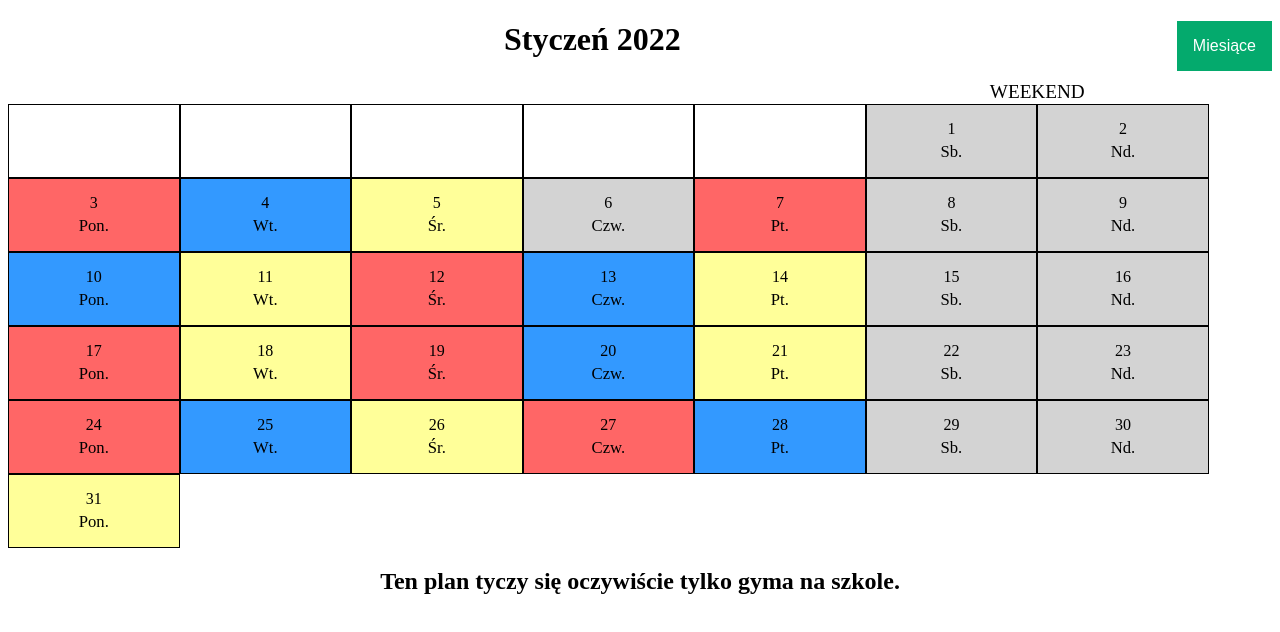
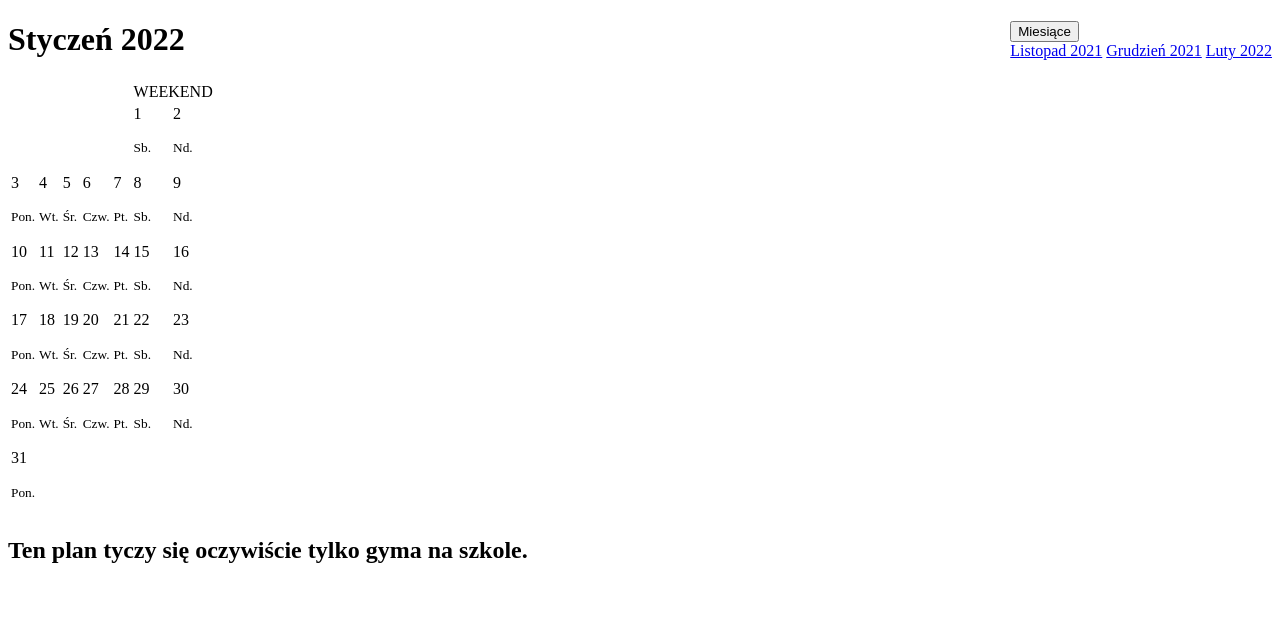
Before and after one commit to sredniawski-pokemongo/pokemon-go-sredniawski, a plain HTML site: page index3.html in a window 1280 px wide. Drawn offline with Linux system fonts and the light colour scheme.

Commit message:
Update index3.html

```diff
--- a/index3.html
+++ b/index3.html
@@ -3,126 +3,9 @@
 	<head>
 		<meta name="viewport" content="width=device-width, minimum-scale=0.86, initial-scale=0.86" charset="UTF-8"/>
 		<title>Średniawski - Pokemon GO</title>
+		<link rel="stylesheet" media="screen and (max-width: 600px)" href="smallscreen.css">
 	</head>
-
-	<style>
-	body {
-		max-width: 100vw;
-	}
-
-	h1 {
-		text-align: center;
-	}
-
-	h2 {
-		text-align: center;
-	}
-
-	table {
-		text-align: center;
-		table-layout: fixed;
-		border-spacing: 0 0.01em;
-		width: 95%;
-	}
-
-	sub {
-		text-align: center;
-	}
-
-	p {
-		margin: 0px;
-		padding: 0px;
-		font-size: 125%;
-	}
-
-	.weekendlay{
-		height: 15px;
-		font-size: 120%;;
-	}
-
-	.week {
-		border: solid 1px black;
-		width: 12%;
-		height: 70px;
-		background-color: lightgray;
-	}
-
-	.nothing {
-		border: solid 1px black;
-		width: 4%;
-		height: 70px;
-		margin: auto;
-	}
-
-	.niebiescy {
-		background-color: #3399ff;
-		border: solid 1px black;
-		width: 12%;
-		height: 70px;
-		margin: auto;
-	}
-
-	.czerwoni {
-		background-color: #ff6666;
-		border: solid 1px black;
-		width: 12%;
-		height: 70px;
-		margin: auto;
-	}
-
-	.zolci {
-		background-color: #ffff99;
-		border: solid 1px black;
-		width: 12%;
-		height: 70px;
-		margin: auto;
-	}
-
-	.dropbtn {
- 		background-color: #04AA6D;
- 		color: white;
- 		padding: 16px;
- 		font-size: 16px;
- 		border: none;
-	}
-
-	.dropdown {
-  		position: relative;
- 		display: inline-block;
-	}
-
-	.dropdown-content {
-  		display: none;
- 		position: absolute;
-  		background-color: #f1f1f1;
- 		min-width: 160px;
- 		box-shadow: 0px 8px 16px 0px rgba(0,0,0,0.2);
- 		z-index: 1;
-	}
-
-	.dropdown-content a {
-  		color: black;
- 		padding: 12px 16px;
-  		text-decoration: none;
-  		display: block;
-	}
-
-	.dropdown-content a:hover {
-		background-color: #ddd;
-	}
-
-	.dropdown:hover .dropdown-content {
-		display: block;
-	}
-
-	.dropdown:hover .dropbtn {
-		background-color: #3e8e41;
-	}
-
-	</style>
-
 	<body>
-
 	<div class="dropdown" style="float: right;">
 		<button class="dropbtn">Miesiące</button>
 		<div class="dropdown-content" style="right:0;">
```
